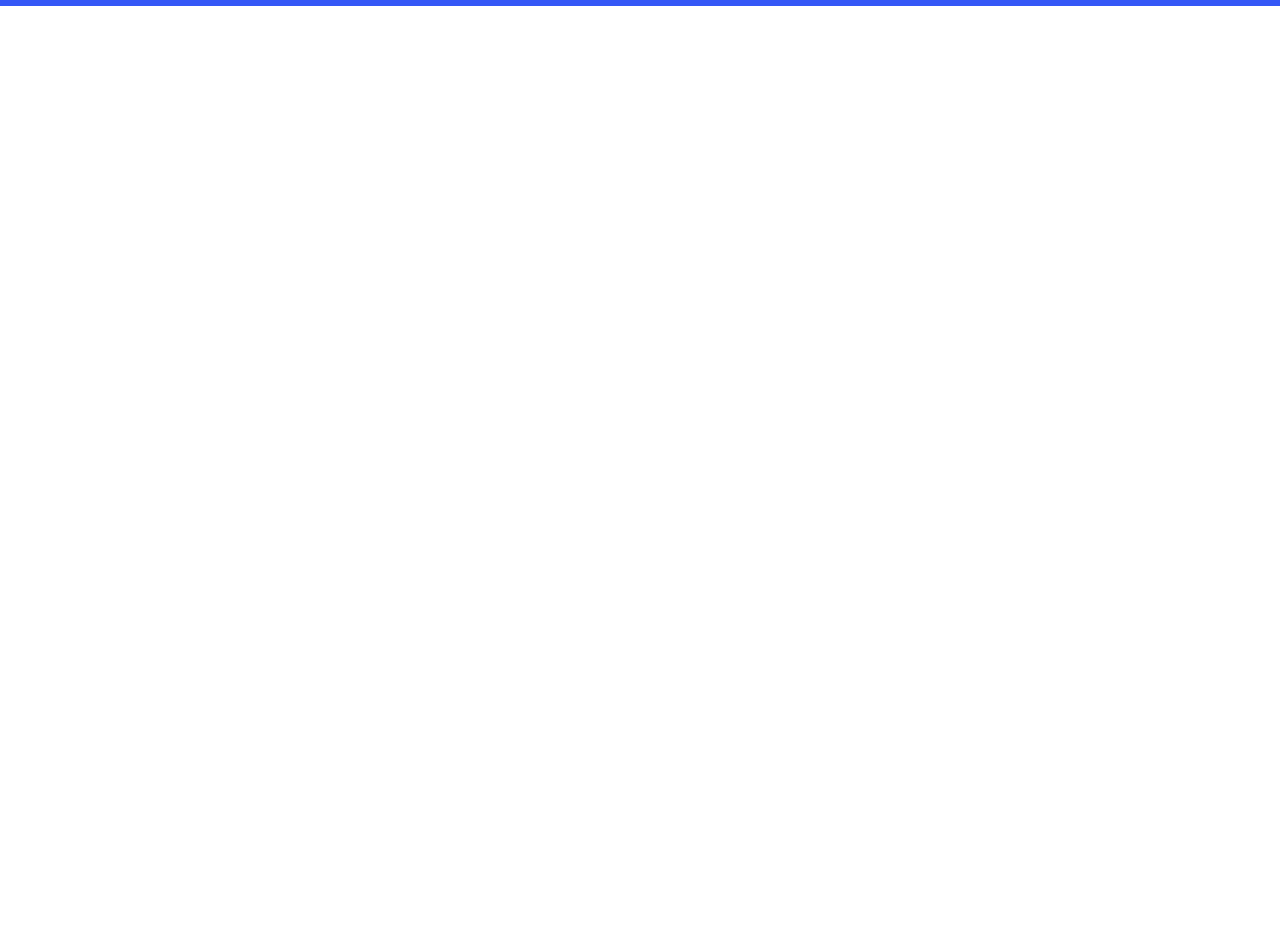
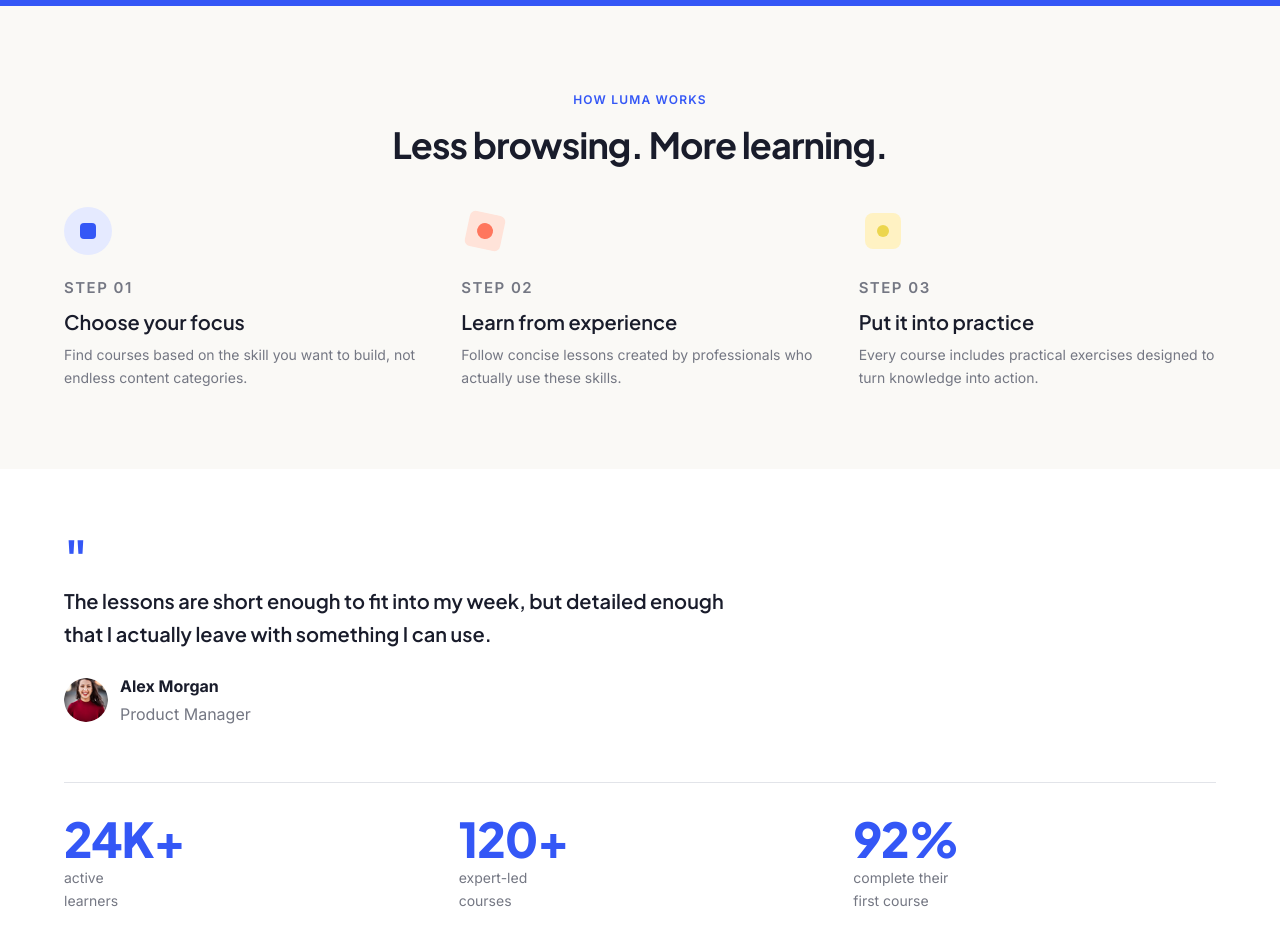
Before and after one commit to Edmon-Nascimento/buzzvel-fe-test, a Next.js app: page / in a window 1280 px wide. Shown: the part 2580-3526 px from the top of the page. Before the commit the page ends 2586 px from the top, so only its background shows below. Built offline with nearby package versions, Linux system fonts and the light colour scheme.

Commit message:
feat: learning process section

```diff
--- a/src/app/page.tsx
+++ b/src/app/page.tsx
@@ -2,15 +2,17 @@ import { Header } from "@/components/layout/Header";
 import { Hero } from "@/components/sections/Hero";
 import { Categories } from "@/components/sections/Categories";
 import { FeaturedCourse } from "@/components/sections/FeaturedCourse";
+import { LearningProcess } from "@/components/sections/LearningProcess";
 
 export default function Home() {
   return (
-     <>
+    <>
       <Header />
       <main>
         <Hero />
-          <Categories />
-          <FeaturedCourse />
+        <Categories />
+        <FeaturedCourse />
+        <LearningProcess />
       </main>
     </>
   );
--- /dev/null
+++ b/src/components/sections/LearningProcess.tsx
@@ -0,0 +1,152 @@
+import Image from "next/image";
+
+const learningSteps = [
+  {
+    number: "01",
+    title: "Choose your focus",
+    description:
+      "Find courses based on the skill you want to build, not endless content categories.",
+    shape: "blue",
+  },
+  {
+    number: "02",
+    title: "Learn from experience",
+    description:
+      "Follow concise lessons created by professionals who actually use these skills.",
+    shape: "coral",
+  },
+  {
+    number: "03",
+    title: "Put it into practice",
+    description:
+      "Every course includes practical exercises designed to turn knowledge into action.",
+    shape: "yellow",
+  },
+];
+
+const statistics = [
+  {
+    value: "24K+",
+    description: "active learners",
+  },
+  {
+    value: "120+",
+    description: "expert-led courses",
+  },
+  {
+    value: "92%",
+    description: "complete their first course",
+  },
+];
+
+export function LearningProcess() {
+  return (
+    <section id="process">
+      {/* Learning process */}
+      <div className="bg-[#faf9f6] px-6 py-16 md:px-10 md:py-20 lg:px-16">
+        <div className="mx-auto max-w-7xl">
+          <div className="text-center">
+            <span className="text-xs font-semibold uppercase tracking-widest text-[#3457f6]">
+              How Luma works
+            </span>
+
+            <h2 className="mx-auto mt-3 max-w-xl font-(family-name:--font-jakarta) text-3xl font-bold leading-tight tracking-tight text-[#191c2b] lg:text-4xl">
+              Less browsing. More learning.
+            </h2>
+          </div>
+
+          {/* Steps */}
+          <div className="mt-10 grid grid-cols-1 gap-8 md:grid-cols-3 md:gap-10">
+            {learningSteps.map((step) => (
+              <article key={step.number}>
+                {/* Decorative shape */}
+                <div className="mb-5 flex h-12 w-12 items-center justify-center">
+                  {step.shape === "blue" && (
+                    <div className="flex h-12 w-12 items-center justify-center rounded-full bg-[#e5eaff]">
+                      <div className="h-4 w-4 rounded-sm bg-[#3457f6]" />
+                    </div>
+                  )}
+
+                  {step.shape === "coral" && (
+                    <div className="flex h-9 w-9 rotate-12 items-center justify-center rounded-md bg-[#ffe3d9]">
+                      <div className="h-4 w-4 rounded-full bg-[#ff765d]" />
+                    </div>
+                  )}
+
+                  {step.shape === "yellow" && (
+                    <div className="flex h-9 w-9 items-center justify-center rounded-lg bg-[#fff2c3]">
+                      <div className="h-3 w-3 rounded-full bg-[#ecd64e]" />
+                    </div>
+                  )}
+                </div>
+
+                <span className="text-[15px] font-semibold uppercase tracking-widest text-[#747783]">
+                  Step {step.number}
+                </span>
+
+                <h3 className="mt-2 font-(family-name:--font-jakarta) text-xl font-semibold text-[#191c2b]">
+                  {step.title}
+                </h3>
+
+                <p className="mt-2 text-[13px] leading-relaxed text-[#747783] sm:text-sm">
+                  {step.description}
+                </p>
+              </article>
+            ))}
+          </div>
+        </div>
+      </div>
+
+      {/* Testimonial and statistics */}
+      <div className="bg-white px-6 py-10 md:px-10 md:py-16 lg:px-16">
+        <div className="mx-auto max-w-7xl">
+          {/* Testimonial */}
+          <div className="max-w-2xl">
+            <span className="block font-(family-name:--font-jakarta) text-5xl font-bold leading-none text-[#3457f6]">
+              &quot;
+            </span>
+
+            <blockquote className="mt-1 font-(family-name:--font-jakarta) text-[19px] font-semibold leading-relaxed text-[#191c2b] sm:text-xl">
+              The lessons are short enough to fit into my week, but detailed
+              enough that I actually leave with something I can use.
+            </blockquote>
+
+            <div className="mt-6 flex items-center gap-3">
+              <Image
+                src="/assets/avatar-alex-morgan.png"
+                alt="Alex Morgan"
+                width={44}
+                height={44}
+                className="h-11 w-11 rounded-full object-cover"
+              />
+
+              <div>
+                <p className="text-md font-bold text-[#191c2b]">
+                  Alex Morgan
+                </p>
+                <p className="mt-1 text-md text-[#747783]">
+                  Product Manager
+                </p>
+              </div>
+            </div>
+          </div>
+
+          {/* Statistics */}
+          <div className="mt-10 grid grid-cols-3 gap-4 border-t border-[#e2e4e9] pt-8 md:mt-14 md:gap-8">
+            {statistics.map((statistic) => (
+              <div key={statistic.value}>
+                <p className="font-(family-name:--font-jakarta) text-4xl font-extrabold tracking-tight text-[#3457f6] sm:text-4xl lg:text-5xl">
+                  {statistic.value}
+                </p>
+
+                <p className="mt-1 max-w-24 text-[13px] leading-relaxed text-[#747783] sm:text-sm">
+                  {statistic.description}
+                </p>
+              </div>
+            ))}
+          </div>
+        </div>
+      </div>
+    </section>
+  );
+}
```
